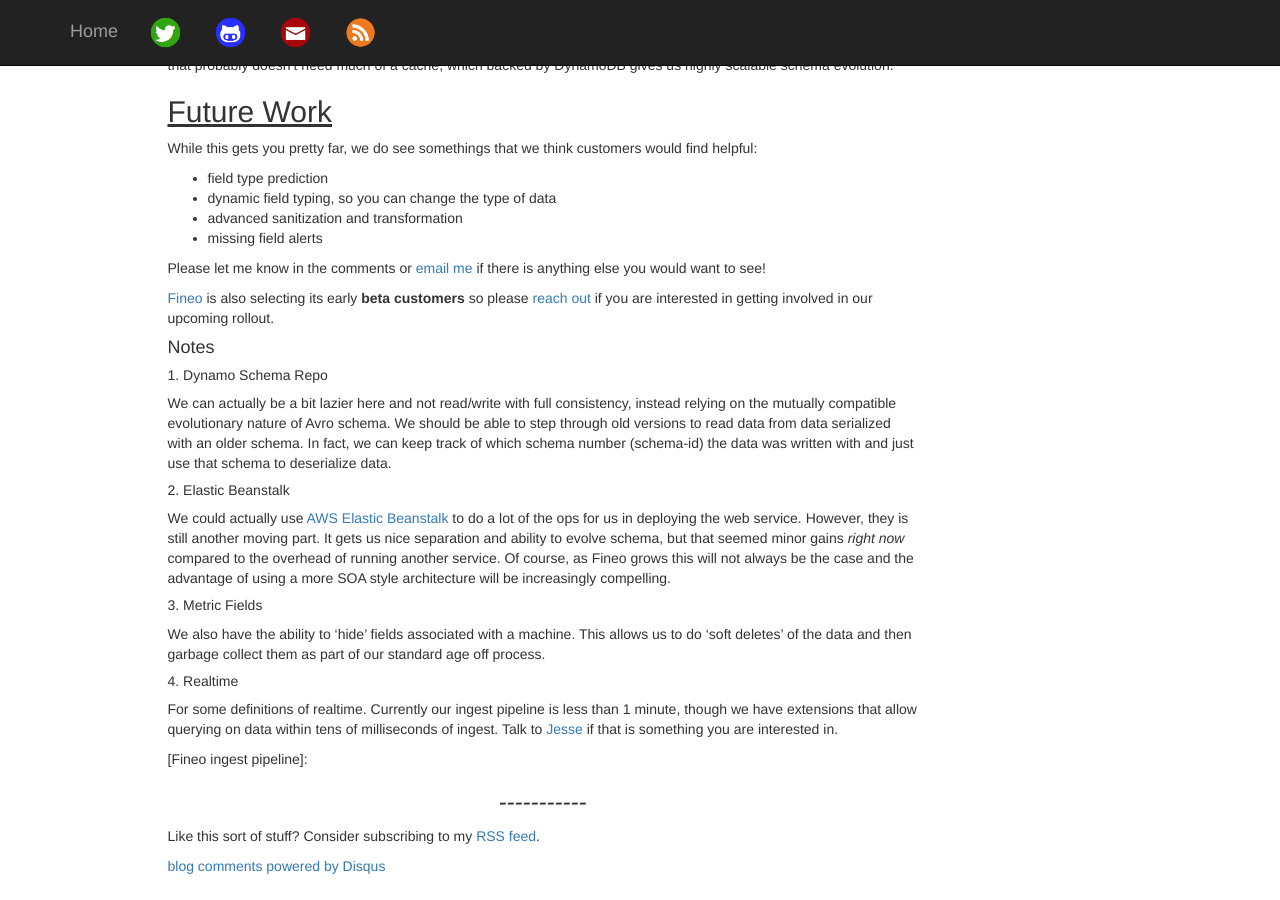
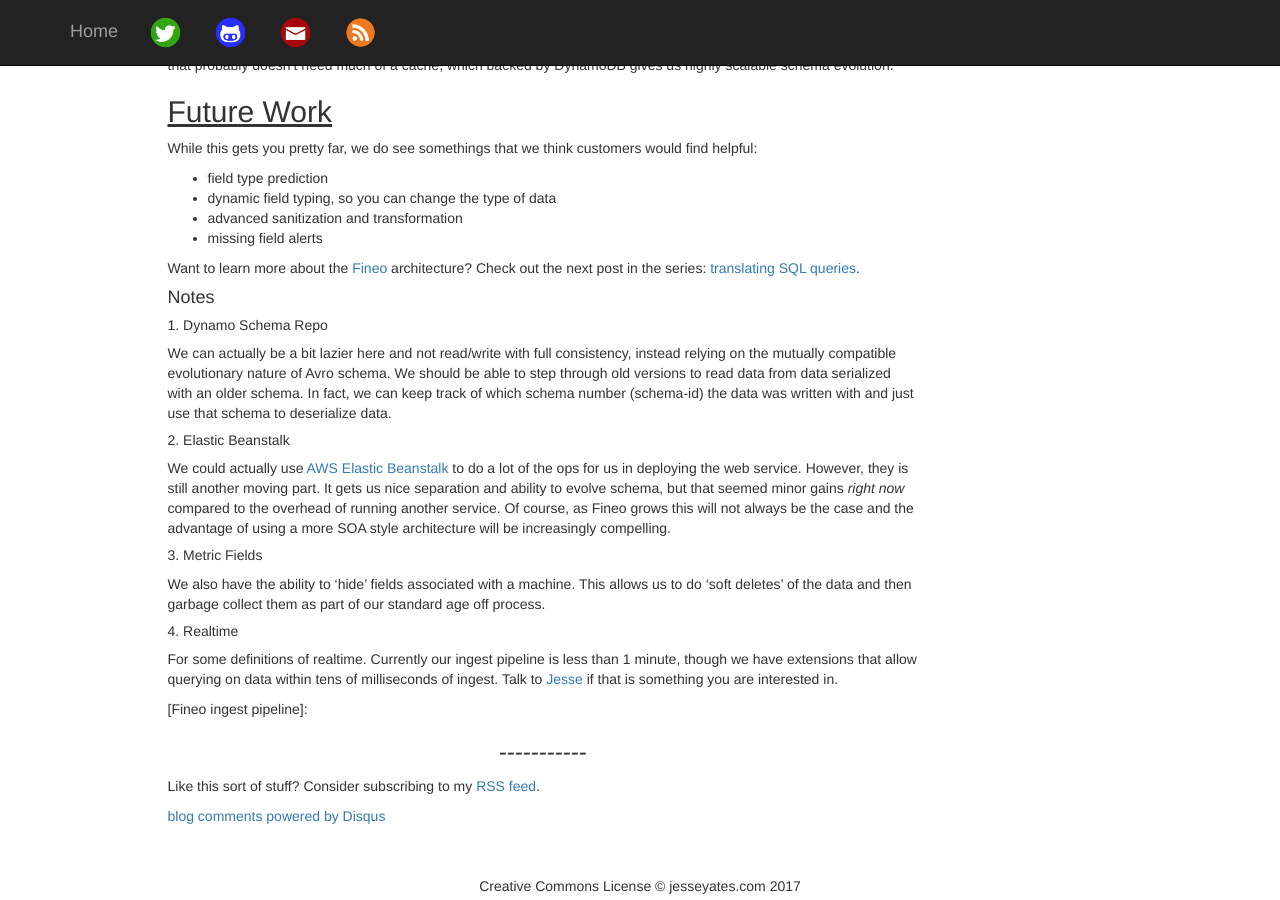
Before and after one commit to jyates/jyates.github.com, a Jekyll site: the page built from _posts/2017-05-02-implementing-dynamic-schema.md, in a window 1280 px wide and 900 px high, scrolled down 5960 px. Built offline with Jekyll 4.4.1, drawn with Linux system fonts in a browser that asks for light colours; nearby versions of some CDN libraries; library files that are not in the unit come from our copies; comment, search, counter and statistics services are not loaded.

Commit message:
Adding links to the 'next' component of the fineo internals series

```diff
--- a/_posts/2017-05-02-implementing-dynamic-schema.md
+++ b/_posts/2017-05-02-implementing-dynamic-schema.md
@@ -256,9 +256,7 @@ While this gets you pretty far, we do see somethings that we think customers wou
  * advanced sanitization and transformation
  * missing field alerts
 
-Please let me know in the comments or [email me](mailto:ceo@fineo.io) if there is anything else you would want to see!
-
-[Fineo] is also selecting its early **beta customers** so please [reach out](mailto:ceo@fineo.io) if you are interested in getting involved in our upcoming rollout.
+Want to learn more about the [Fineo] architecture? Check out the next post in the series: [translating SQL queries](/2017/05/05/translating-sql-queries.html).
 
 #### Notes
 
```
Also changed, not shown: _posts/2017-05-01-fineo-internals-ingest.mg.md (+2 -0 lines).
